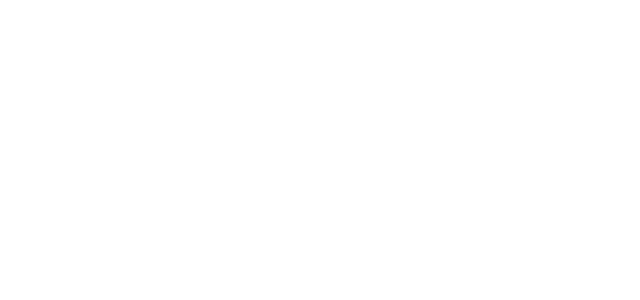
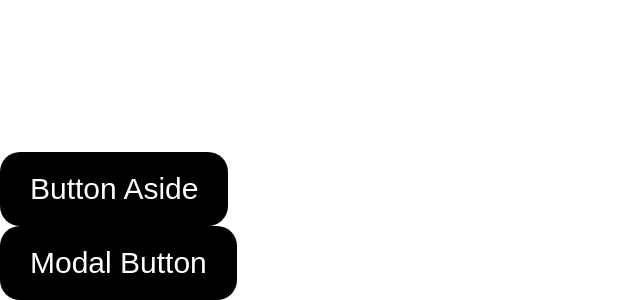
Before and after one commit to ArturPetrosyan1998/React-App-Func, a React (Vite) app: page / in a window 1280 px wide. Shown: the part 715-1015 px from the top of the page, without its empty margins (0-640 px from the left). Before the commit the page ends 800 px from the top, so only its background shows below. Built offline with nearby package versions, Linux system fonts and the light colour scheme.

Commit message:
Created Counter page

```diff
--- a/src/App.jsx
+++ b/src/App.jsx
@@ -1,33 +1,16 @@
 import { Component } from 'react';
-import Aside from './components/Aside/Aside';
-import Button from './components/Button/Button';
 import Header from './components/Header/Header';
-import Modal from './components/Modal/Modal';
+import Counter from './pages/Counter/Counter';
 import Home from './pages/Home/Home';
 import './reset.scss';
 
 class App extends Component {
-  state = {
-    isOpenModal: false,
-  };
-
-  handleModalOpen = () => {
-    const { isOpenModal } = this.state;
-    this.setState({ isOpenModal: !isOpenModal });
-  };
-
-  handleModalClose = () => {
-    const { isOpenModal } = this.state;
-    this.setState({ isOpenModal: !isOpenModal });
-  };
-
   render() {
-    const { isOpenModal } = this.state;
     return (
       <>
         <Header />
-        <Modal isOpenModal={isOpenModal} onClick={this.handleModalClose} />
-        <Button modalButton text="Modal Button" onClick={this.handleModalOpen} />
+        <Home />
+        <Counter />
       </>
     );
   }
--- a/src/pages/Counter/Counter.jsx
+++ b/src/pages/Counter/Counter.jsx
@@ -1,11 +1,32 @@
 import { Component } from 'react';
+import Button from '../../components/Button/Button';
+import Modal from '../../components/Modal/Modal';
 
-class Home extends Component {
+class Counter extends Component {
+  state = {
+    isOpenModal: false,
+  };
+
+  handleModalOpen = () => {
+    const { isOpenModal } = this.state;
+    this.setState({ isOpenModal: !isOpenModal });
+  };
+
+  handleModalClose = () => {
+    const { isOpenModal } = this.state;
+    this.setState({ isOpenModal: !isOpenModal });
+  };
+
   render() {
+    const { isOpenModal } = this.state;
+
     return (
       <div>
-        <h2>Home</h2>
+        <Modal isOpenModal={isOpenModal} onClick={this.handleModalClose} />
+        <Button modalButton text="Modal Button" onClick={this.handleModalOpen} />
       </div>
     );
   }
 }
+
+export default Counter;
```
